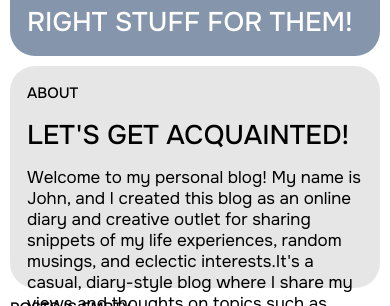
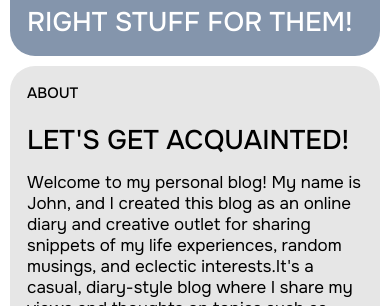
Before and after one commit to borshhevskijj/postsViewer, a React (Create React App) app: page / in a window 390 px wide. Shown: the part 538-844 px from the top of the page. Built offline with nearby package versions, Linux system fonts and the light colour scheme; no server answers.

Commit message:
fixing IOSbug with cropped text

```diff
--- a/src/widgets/about/about.module.scss
+++ b/src/widgets/about/about.module.scss
@@ -40,7 +40,7 @@
 @media (max-width: 768px) {
   .about {
     width: 100%;
-    aspect-ratio: 1/0.6;
+    aspect-ratio: 2/1;
 
     .description {
       & div {
@@ -51,3 +51,8 @@
     }
   }
 }
+@media (max-width: 500px) {
+  .about {
+    aspect-ratio: 1/0.9;
+  }
+}
```
